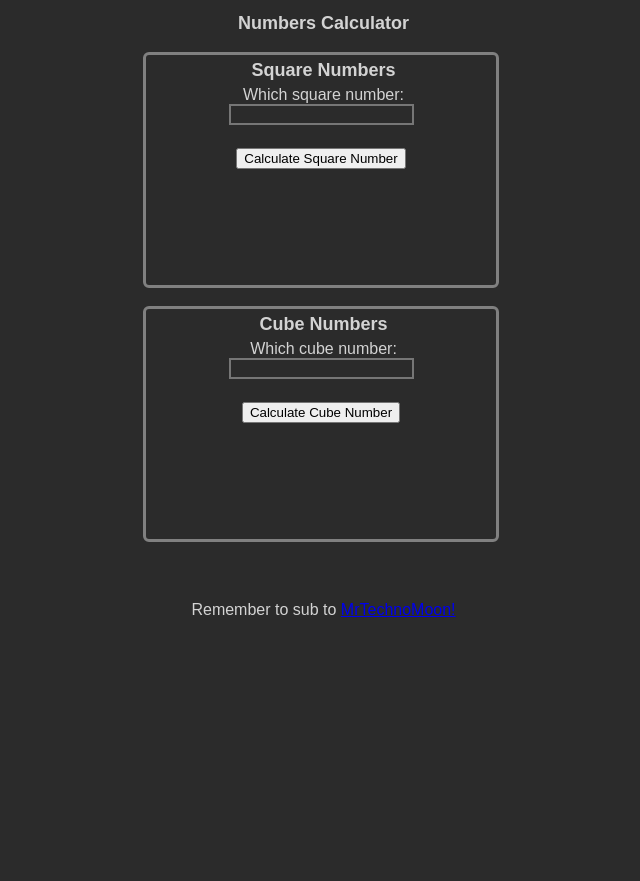
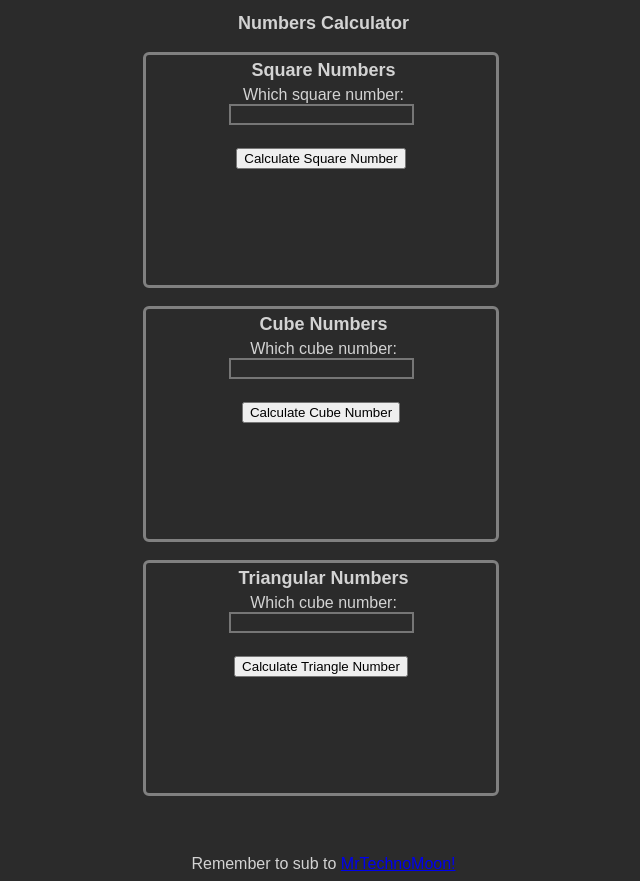
Before and after one commit to Mr-Bamboo-Forest/Number-Calculator, a plain HTML site: page index.html in a window 1280 px wide. Shown: the whole page, without its empty margins (319-959 px from the left). Before the commit the page ends 800 px from the top, so only its background shows below. Drawn offline with Linux system fonts and the light colour scheme.

Commit message:
Triangular Numbers Solver

```diff
--- a/index.html
+++ b/index.html
@@ -26,6 +26,16 @@
         <button onclick="cubecalc()">Calculate Cube Number</button>
     </div>
     <br>
+    <div>
+        <h1>Triangular Numbers</h1>
+        <p>Which cube number:</p>
+        <input type="text" id="trianglesolve" onchange="saveValue(this);"></input>
+        <br>
+        <p id="triangleanswer"></p>
+        <br>
+        <button onclick="trianglecalc()">Calculate Triangle Number</button>
+    </div>
+    <br>
     <br>
     <br>
     <p>Remember to sub to <a href="https://youtube.com/MrTechnoMoon/">MrTechnoMoon!</a></p>
--- a/script.js
+++ b/script.js
@@ -1,11 +1,21 @@
 //Square Number Calculate
 function squarecalc(){
-    let squaresolveanswer = document.getElementById("squaresolve").value * document.getElementById("squaresolve").value;
+    var squaresolveanswer = document.getElementById("squaresolve").value * document.getElementById("squaresolve").value;
     document.getElementById("squareanswer").innerText = squaresolveanswer;
 }
 
 //Cube Number Calculate
 function cubecalc(){
-    let cubesolveanswer = document.getElementById("cubesolve").value * document.getElementById("cubesolve").value * document.getElementById("cubesolve").value;
+    var cubesolveanswer = document.getElementById("cubesolve").value * document.getElementById("cubesolve").value * document.getElementById("cubesolve").value;
     document.getElementById("cubeanswer").innerText = cubesolveanswer;
 }
+//Triangle Number Calculate
+function trianglecalc(){
+    var trianglesolveanswer = document.getElementById("trianglesolve").value;
+    var trianglenumber = trianglesolveanswer; // 1
+    var trianglenumberadd1 = trianglenumber;
+    trianglenumberadd1 ++;
+    var trianglenumber2 = trianglenumber * trianglenumberadd1; //3
+    trianglenumber = trianglenumber2 /2;//1.5
+    document.getElementById("triangleanswer").innerText = trianglenumber;
+}
```
